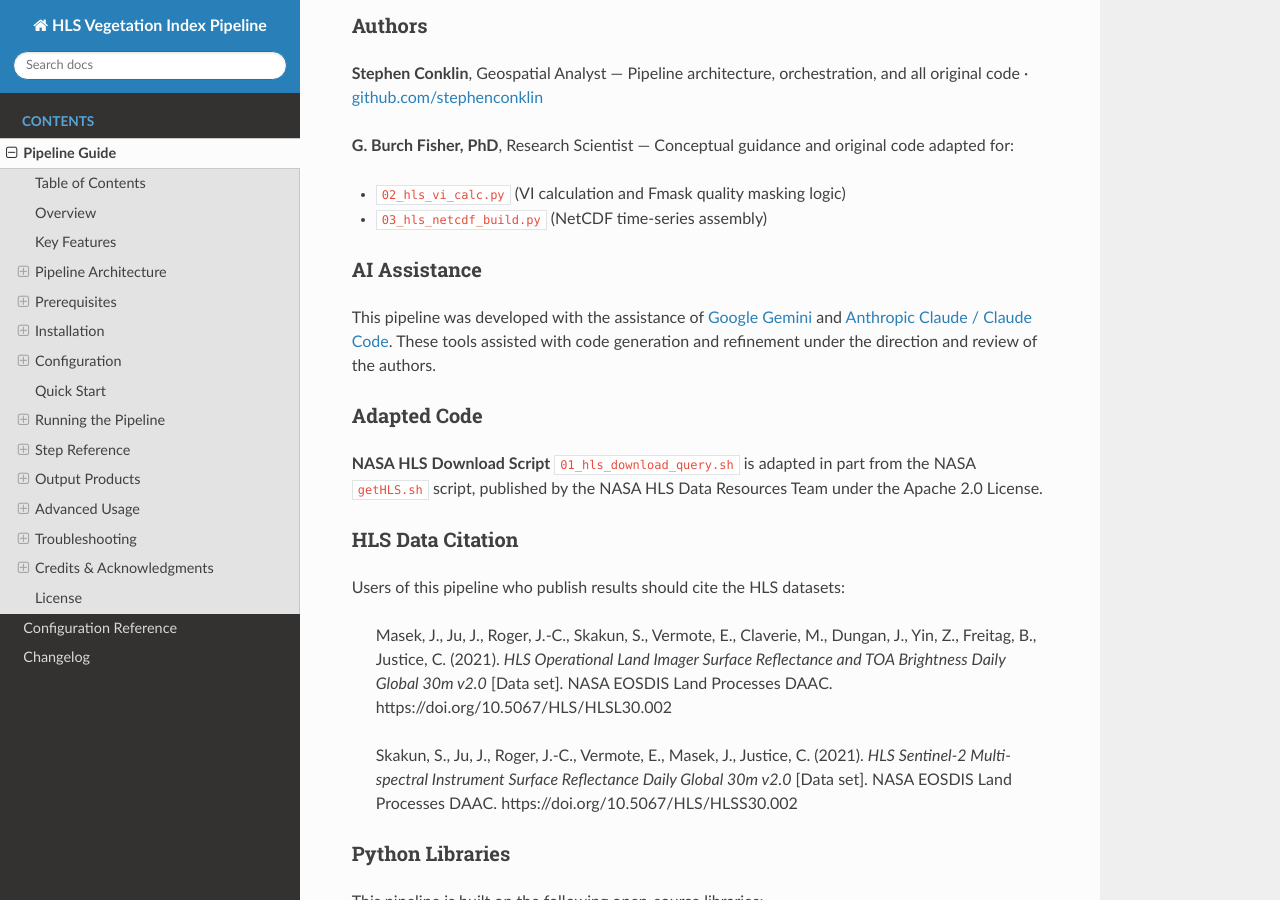
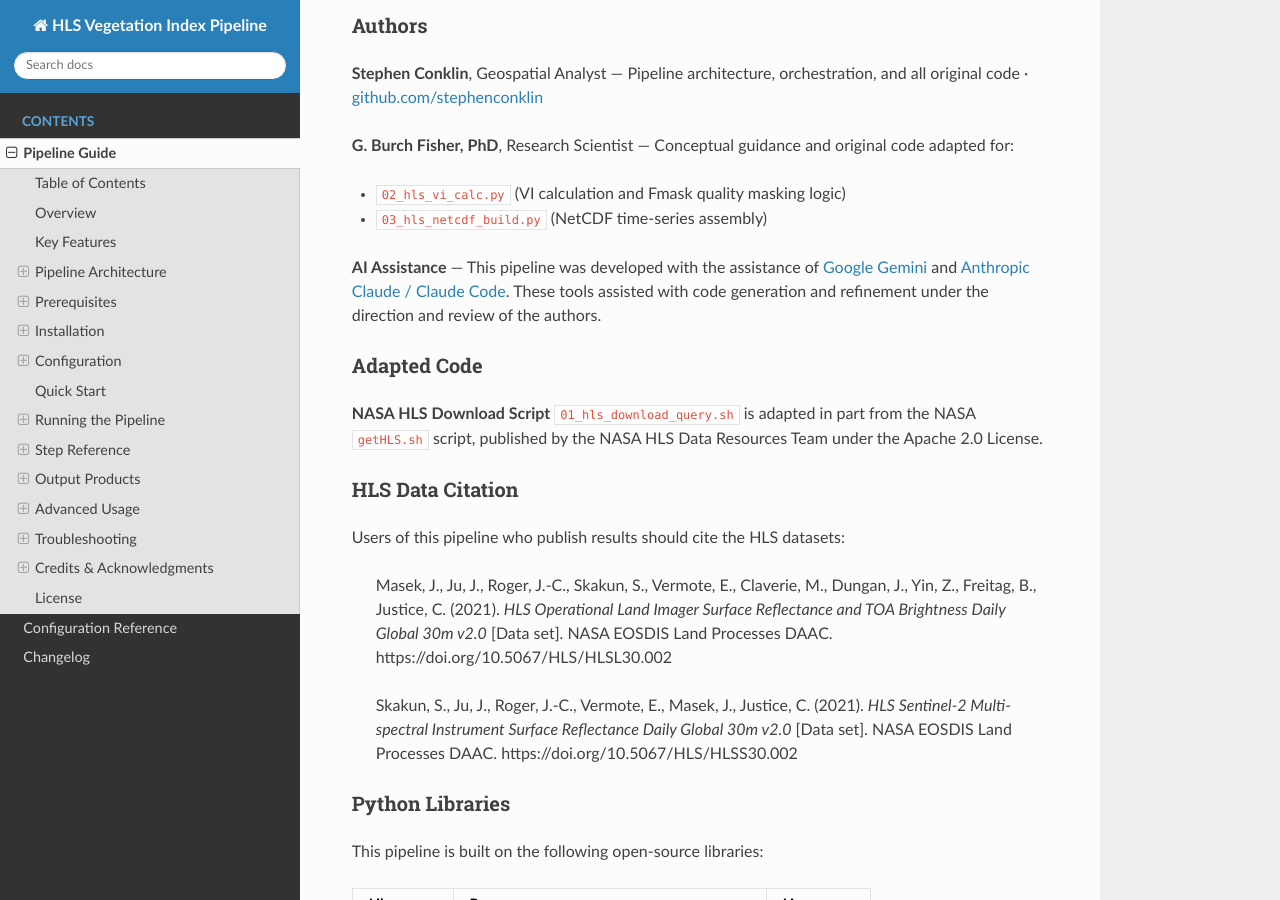
Before and after one commit to stephenconklin/HLS_VI_Pipeline, a Sphinx documentation site: the page built from docs/overview.md, in a window 1280 px wide and 900 px high, scrolled down 17286 px. Built offline with Sphinx 7.4.7 and the Read the Docs theme 3.1.0, drawn with Linux system fonts in a browser that asks for light colours.

```diff
--- a/docs/overview.md
+++ b/docs/overview.md
@@ -710,9 +710,7 @@ If `TIMESLICE_ENABLED` is not set to `"TRUE"`, Step 10 will skip processing. Als
 - `02_hls_vi_calc.py` (VI calculation and Fmask quality masking logic)
 - `03_hls_netcdf_build.py` (NetCDF time-series assembly)
 
-### AI Assistance
-
-This pipeline was developed with the assistance of [Google Gemini](https://gemini.google.com/) and [Anthropic Claude / Claude Code](https://claude.ai/code). These tools assisted with code generation and refinement under the direction and review of the authors.
+**AI Assistance** — This pipeline was developed with the assistance of [Google Gemini](https://gemini.google.com/) and [Anthropic Claude / Claude Code](https://claude.ai/code). These tools assisted with code generation and refinement under the direction and review of the authors.
 
 ### Adapted Code
 
```
Also changed, not shown: README.md (+1 -3 lines).
